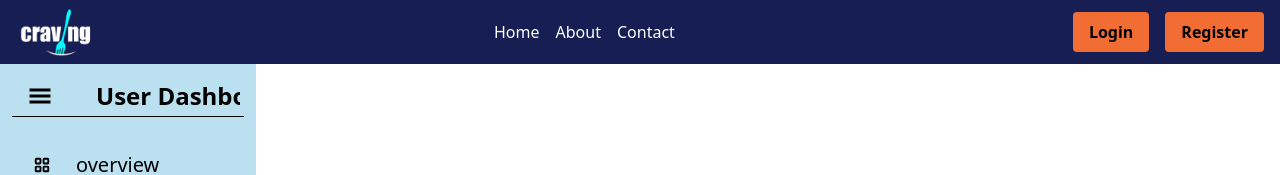
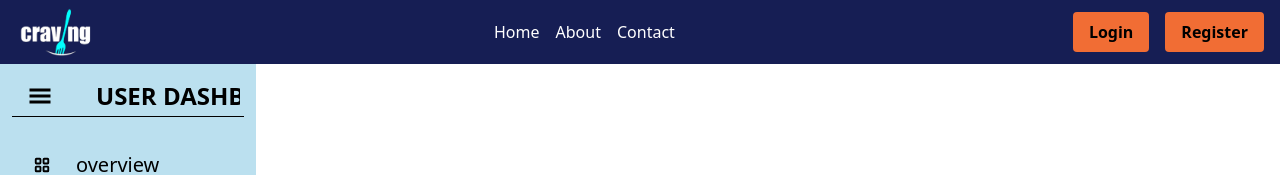
Before and after one commit to Rakhiraj1686/RICR-Web-Development, a React (Vite) app in the folder Craving/client/: page /userDashboard in a window 1280 px wide. Shown: the top 175 px of the page. Built offline with nearby package versions, Linux system fonts and the light colour scheme.

Commit message:
initial phase

```diff
--- a/Craving/client/src/Components/userDashboard/UserSidebar.jsx
+++ b/Craving/client/src/Components/userDashboard/UserSidebar.jsx
@@ -25,7 +25,7 @@ const UserSidebar = ({ active, setActive, isCollapsed, setIsCollapsed }) => {
             <GiHamburgerMenu />
           </button>
           {!isCollapsed && (
-            <span className="overflow-hidden text-nowrap">User Dashboard </span>
+            <span className="overflow-hidden text-nowrap">USER DASHBOARD</span>
           )}
         </div>
         <hr />
```
